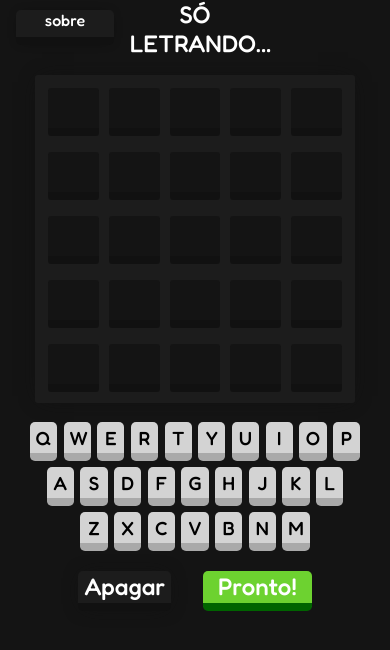
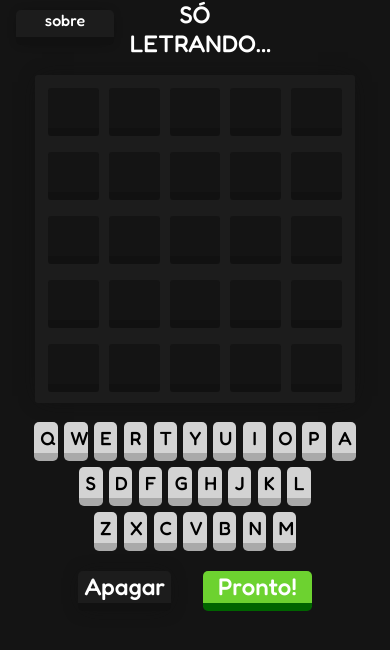
Before and after one commit to mendessgabriel/soletrando, a React (Create React App) app: page / in a window 390 px wide. Shown: the top 650 px of the page. Built offline with nearby package versions, Linux system fonts and the light colour scheme.

Commit message:
Ajustes teclado

```diff
--- a/package.json
+++ b/package.json
@@ -39,5 +39,8 @@
       "last 1 firefox version",
       "last 1 safari version"
     ]
+  },
+  "devDependencies": {
+    "gh-pages": "^3.2.3"
   }
 }
--- a/src/App.css
+++ b/src/App.css
@@ -14,8 +14,13 @@
         width: 90vw!important;
     }
     .letter-btn {
-        width: 7vw!important;
+        width: 6vw!important;
         height: 10vw!important;
+        text-align: center!important;
+        color: black!important;
+    }
+    .letter-btn:hover {
+        transform: none!important;
     }
     .btn-actions {
         width: 68vw!important;
--- a/src/components/HowToPlay/HowToPlay.tsx
+++ b/src/components/HowToPlay/HowToPlay.tsx
@@ -17,7 +17,7 @@ const HowToPlay = (closeModal: () => void) => {
                 <br />
                 <p>Desenvolvido por <a href='https://www.instagram.com/gmrmendes/' target='_blank'>@gmrmendes</a></p>
                 <p>Versão brasileira não-oficial do <a href='https://www.nytimes.com/games/wordle/index.html' target='_blank'>Wordle</a></p>
-                <p>powered by React & GitHub Pages</p>
+                <p>powered by React & Heroku</p>
             </main>
             <footer className='footer-modal'>
                 <button className='btn-close' onClick={closeModal}>Fechar</button>
```
Also changed, not shown: 7 other files (tests, documents, lock files or other folders).
